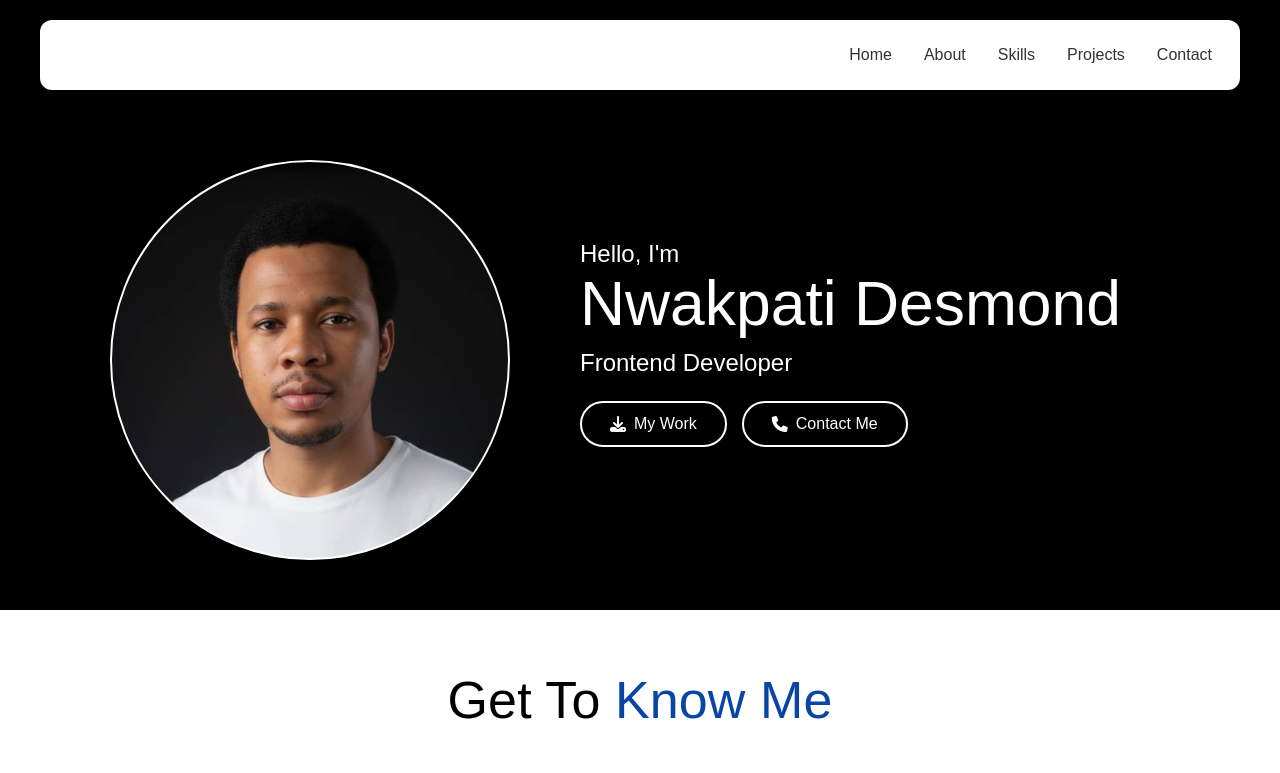
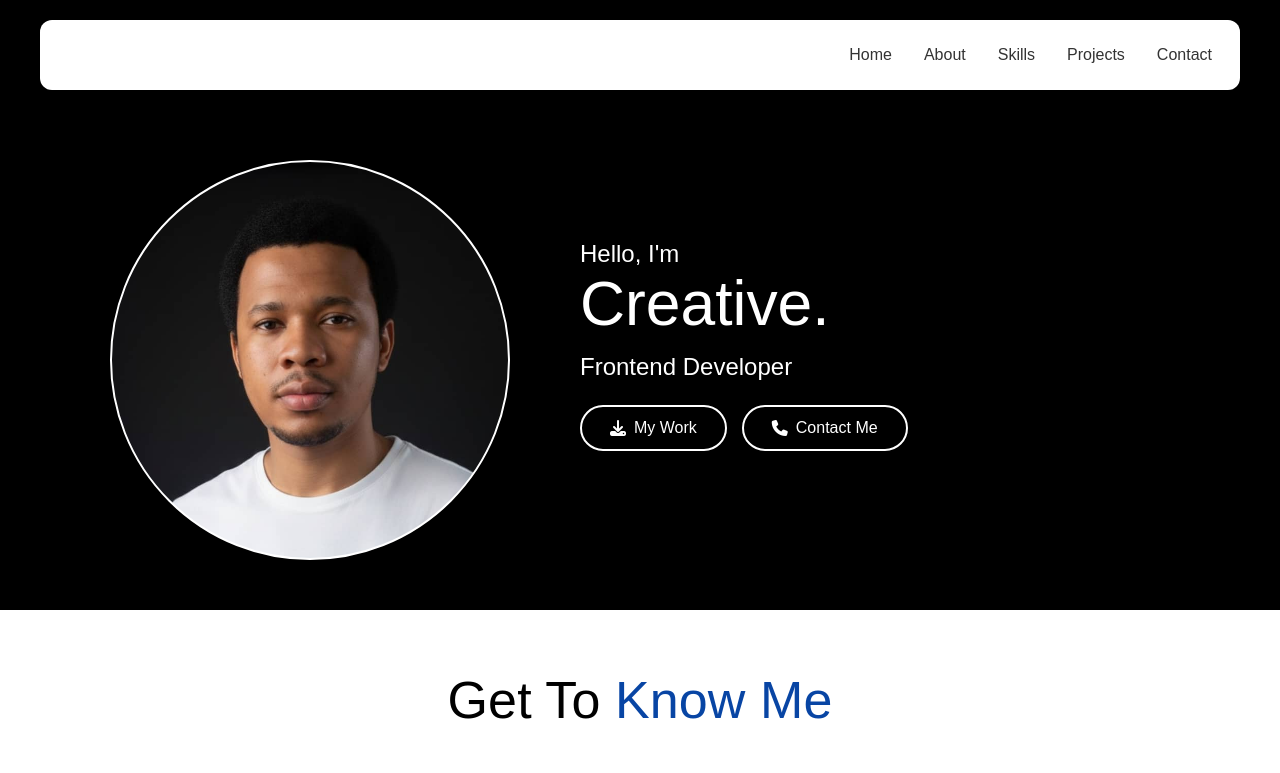
Before and after one commit to Desmond213/nwakpatidesmond, a plain HTML site: page index.html in a window 1280 px wide. Shown: the top 773 px of the page. Drawn offline with nearby package versions, Linux system fonts and the light colour scheme; a web font is replaced by a local one.

Commit message:
updates made on the hero section

```diff
--- a/index.html
+++ b/index.html
@@ -29,7 +29,7 @@
          <div class="heroimg" data-aos="fade-right"></div>
          <div class="herocontent" data-aos="fade-right">
             <h3>Hello, I'm</h3>
-            <h1>Nwakpati Desmond</h1>
+            <h1><span id="typing"></span></h1>
             <p>Frontend Developer</p>
             <div class="cvrecord">
                 <a href="#myprojects"><button><i class="fa-solid fa-download"></i>My Work</button></a>
--- a/main.js
+++ b/main.js
@@ -33,14 +33,60 @@ function controlMenu() {
     const screenHeight = window.innerHeight;
 
     if (aboutTop <= screenHeight * 0.6 && footerTop > screenHeight * 0.8) {
-        menu.classList.remove("hide"); // show menu
+        menu.classList.remove("hide");
     } else {
-        menu.classList.add("hide"); // hide menu
+        menu.classList.add("hide");
     }
 
 }
 
 window.addEventListener("scroll", controlMenu);
 
-/* hide menu when page loads */
+
 menu.classList.add("hide");
+
+// for the typing texts
+const phrases = [
+  "Nwakpati Desmond",
+  "Creative.",
+  "Problem Solver."
+];
+
+const typingElement = document.getElementById("typing");
+let phraseIndex = 0;
+let letterIndex = 0;
+let currentPhrase = '';
+let isDeleting = false;
+let typingSpeed = 150;
+
+function type() {
+    const fullText = phrases[phraseIndex];
+
+    if(!isDeleting) {
+        // add letters
+        currentPhrase = fullText.slice(0, letterIndex + 1);
+        letterIndex++;
+    } else {
+        // delete letters
+        currentPhrase = fullText.slice(0, letterIndex - 1);
+        letterIndex--;
+    }
+
+    typingElement.textContent = currentPhrase;
+
+    if(!isDeleting && letterIndex === fullText.length){
+        isDeleting = true;
+        setTimeout(type, 1000);
+        return;
+    }
+    else if(isDeleting && letterIndex === 0){
+        isDeleting = false;
+        phraseIndex = (phraseIndex + 1) % phrases.length;
+        setTimeout(type, 500);
+        return;
+    }
+
+    setTimeout(type, isDeleting ? typingSpeed / 2 : typingSpeed);
+}
+
+type();
--- a/style.css
+++ b/style.css
@@ -169,6 +169,11 @@ h1, h2, h3 {
     color: #ffff;
 }
 
+h1 span#typing {
+    display: inline-block;
+    min-height: 1.2em; /* or match font size */
+}
+
 .cvrecord{
     margin-top: 1.5rem;
     display: flex;
@@ -222,6 +227,7 @@ h1, h2, h3 {
 
     .herocontent h1{
         text-align: center;
+        font-size: 40px;
     }
 
     .herocontent p{
```
